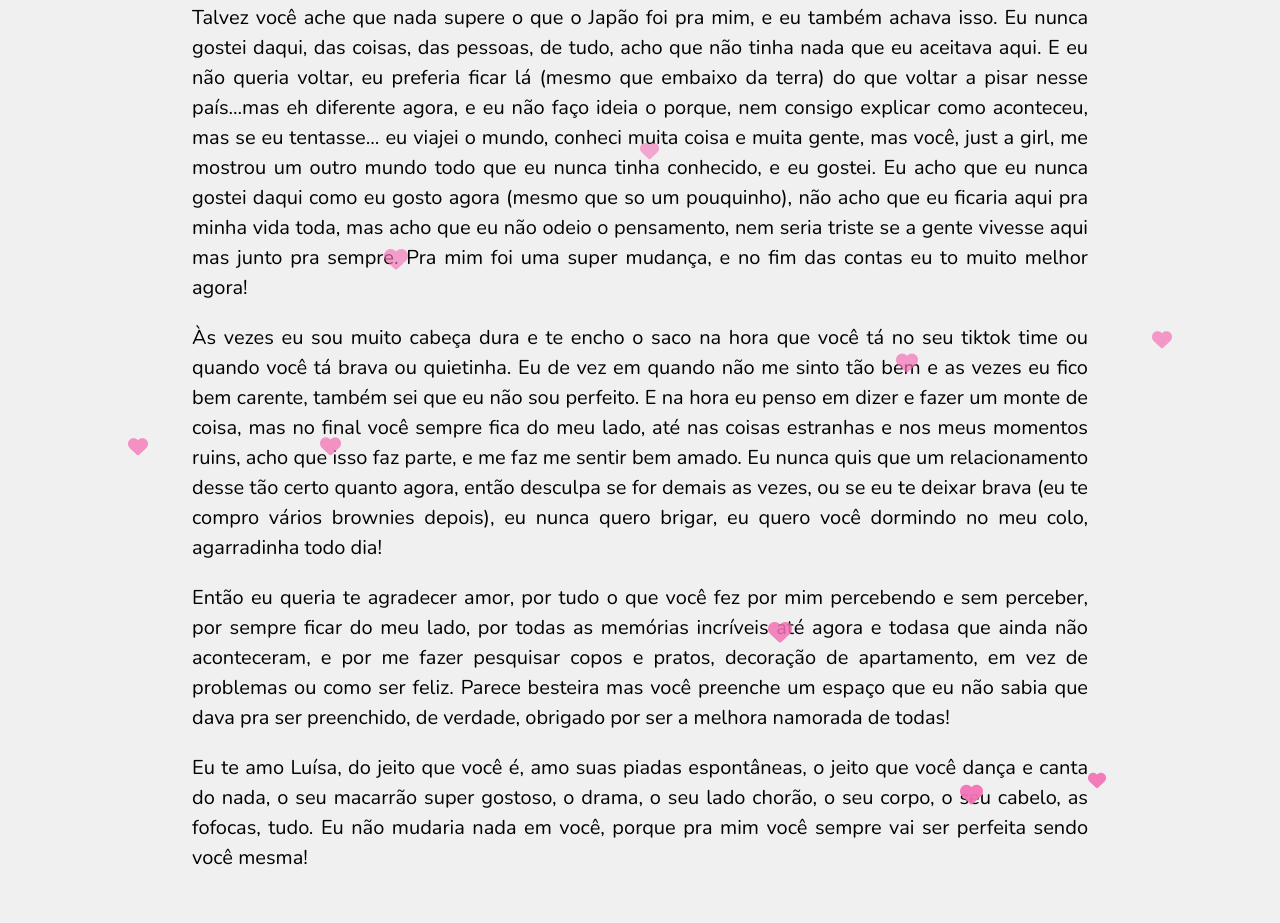
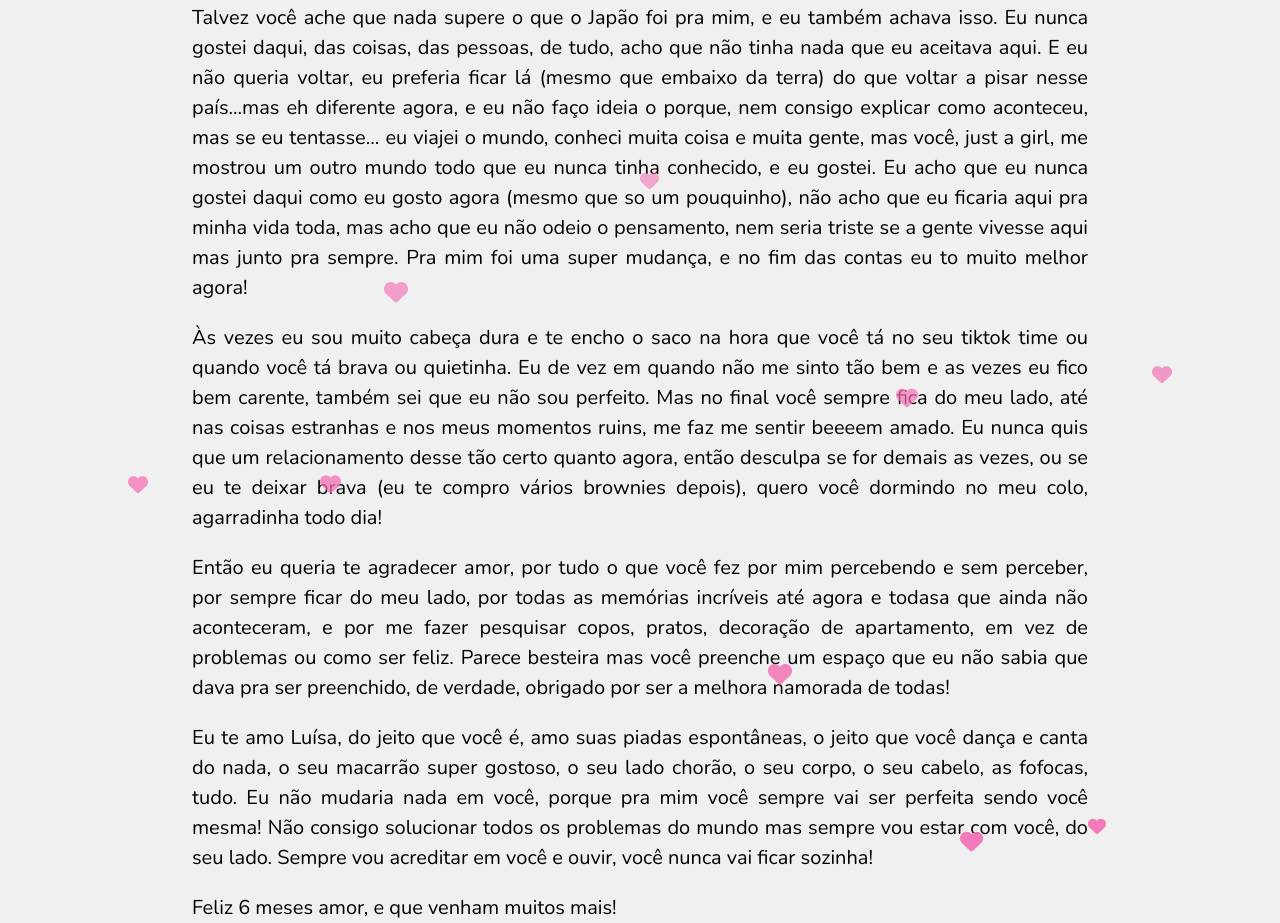
Before and after one commit to aobutakuki/teamoamore, a plain HTML site: page pages/message.html in a window 1280 px wide. Shown: the part 1015-1938 px from the top of the page. Before the commit the page ends 1888 px from the top, so only its background shows below. Drawn offline with nearby package versions, Linux system fonts and the light colour scheme; a script that the page names is missing; a web font is replaced by a local one.

Commit message:
fixed msg

```diff
--- a/pages/message.html
+++ b/pages/message.html
@@ -93,13 +93,15 @@
 
             <p>Talvez você ache que nada supere o que o Japão foi pra mim, e eu também achava isso. Eu nunca gostei daqui, das coisas, das pessoas, de tudo, acho que não tinha nada que eu aceitava aqui. E eu não queria voltar, eu preferia ficar lá (mesmo que embaixo da terra) do que voltar a pisar nesse país...mas eh diferente agora, e eu não faço ideia o porque, nem consigo explicar como aconteceu, mas se eu tentasse... eu viajei o mundo, conheci muita coisa e muita gente, mas você, just a girl, me mostrou um outro mundo todo que eu nunca tinha conhecido, e eu gostei. Eu acho que eu nunca gostei daqui como eu gosto agora (mesmo que so um pouquinho), não acho que eu ficaria aqui pra minha vida toda, mas acho que eu não odeio o pensamento, nem seria triste se a gente vivesse aqui mas junto pra sempre. Pra mim foi uma super mudança, e no fim das contas eu to muito melhor agora!</p>
 
-            <p>Às vezes eu sou muito cabeça dura e te encho o saco na hora que você tá no seu tiktok time ou quando você tá brava ou quietinha. Eu de vez em quando não me sinto tão bem e as vezes eu fico bem carente, também sei que eu não sou perfeito. E na hora eu penso em dizer e fazer um monte de coisa, mas no final você sempre fica do meu lado, até nas coisas estranhas e nos meus momentos ruins, acho que isso faz parte, e me faz me sentir bem amado. Eu nunca quis que um relacionamento desse tão certo quanto agora, então desculpa se for demais as vezes, ou se eu te deixar brava (eu te compro vários brownies depois), eu nunca quero brigar, eu quero você dormindo no meu colo, agarradinha todo dia!</p>
+            <p>Às vezes eu sou muito cabeça dura e te encho o saco na hora que você tá no seu tiktok time ou quando você tá brava ou quietinha. Eu de vez em quando não me sinto tão bem e as vezes eu fico bem carente, também sei que eu não sou perfeito. Mas no final você sempre fica do meu lado, até nas coisas estranhas e nos meus momentos ruins, me faz me sentir beeeem amado. Eu nunca quis que um relacionamento desse tão certo quanto agora, então desculpa se for demais as vezes, ou se eu te deixar brava (eu te compro vários brownies depois), quero você dormindo no meu colo, agarradinha todo dia!</p>
 
 
-            <p>Então eu queria te agradecer amor, por tudo o que você fez por mim percebendo e sem perceber, por sempre ficar do meu lado, por todas as memórias incríveis até agora e todasa que ainda não aconteceram, e por me fazer pesquisar copos e pratos, decoração de apartamento, em vez de problemas ou como ser feliz. Parece besteira mas você preenche um espaço que eu não sabia que dava pra ser preenchido, de verdade, obrigado por ser a melhora namorada de todas!</p>
+            <p>Então eu queria te agradecer amor, por tudo o que você fez por mim percebendo e sem perceber, por sempre ficar do meu lado, por todas as memórias incríveis até agora e todasa que ainda não aconteceram, e por me fazer pesquisar copos, pratos, decoração de apartamento, em vez de problemas ou como ser feliz. Parece besteira mas você preenche um espaço que eu não sabia que dava pra ser preenchido, de verdade, obrigado por ser a melhora namorada de todas!</p>
 
 
-            <p>Eu te amo Luísa, do jeito que você é, amo suas piadas espontâneas, o jeito que você dança e canta do nada, o seu macarrão super gostoso, o drama, o seu lado chorão, o seu corpo, o seu cabelo, as fofocas, tudo. Eu não mudaria nada em você, porque pra mim você sempre vai ser perfeita sendo você mesma!  </p>
+            <p>Eu te amo Luísa, do jeito que você é, amo suas piadas espontâneas, o jeito que você dança e canta do nada, o seu macarrão super gostoso, o seu lado chorão, o seu corpo, o seu cabelo, as fofocas, tudo. Eu não mudaria nada em você, porque pra mim você sempre vai ser perfeita sendo você mesma! Não consigo solucionar todos os problemas do mundo mas sempre vou estar com você, do seu lado. Sempre vou acreditar em você e ouvir, você nunca vai ficar sozinha!</p>
+
+            <p>Feliz 6 meses amor, e que venham muitos mais!</p>
         </div>
 
 
```
